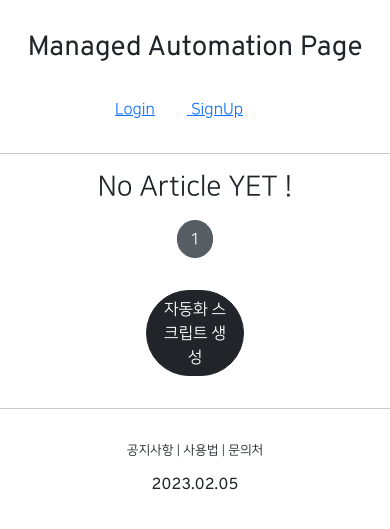
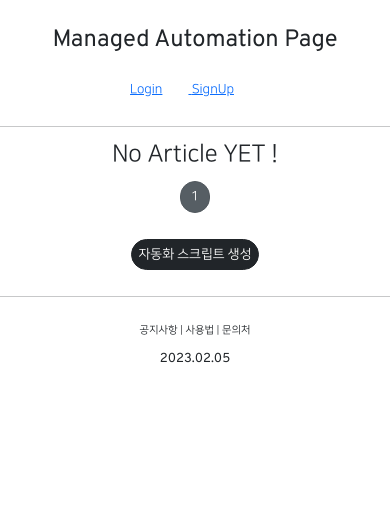
Before and after one commit to mingineer/adminpage, a Django app: page /articles/list/ in a window 390 px wide. Shown: the top 529 px of the page. Run offline with Django 4.2, Linux system fonts and the light colour scheme; data that the repository does not hold is empty; some libraries are stand-ins or nearby versions.

Commit message:
230213 mobile

```diff
--- a/adminpage/settings.py
+++ b/adminpage/settings.py
@@ -38,7 +38,7 @@ SECRET_KEY = env('SECRET_KEY')
 # SECURITY WARNING: don't run with debug turned on in production!
 DEBUG = True
 
-ALLOWED_HOSTS = []
+ALLOWED_HOSTS = ['*']
 
 # Application definition
 
--- a/articleapp/templates/articleapp/list.html
+++ b/articleapp/templates/articleapp/list.html
@@ -3,16 +3,37 @@
 {% block content %}
 
 <style>
-  .container div {
+
+  .container {
+    padding: 0;
+    margin: 0, auto;
+  }
+
+  .container a {
+    width: 42%;
+    max-width: 250px;
+  }
+
+<!--  .container div {
     width: 200px;
     height: 200px;
-    background-color: antiquewhite;
     display: flex;
     justify-content: center;
     align-items: center;
     border-radius: 8px;
     border-radius: 1rem;
+  }-->
+
+  .container div {
+    width: 180px;
+    height: 200px;
+    display: flex;
+    justify-content: center;
+    align-items: center;
+
+    border-radius: 1rem;
   }
+
   .container img {
   width: 100%;
   border-radius: 1rem;
@@ -62,7 +83,7 @@
 
 
 <div style="text-align: center;">
-    <a href="{% url 'articleapp:create' %}" class="btn btn-dark rounded-pill col-3 mt-3 mb-3">
+    <a href="{% url 'articleapp:create' %}" class="btn btn-dark rounded-pill mt-3 mb-3 px-2">
         자동화 스크립트 생성
     </a>
 </div>
--- a/static/base.css
+++ b/static/base.css
@@ -25,3 +25,9 @@
 .header_button {
     margin-right: 2rem;
 }
+
+@media screen and (max-width:500px) {
+    html {
+        font-size: 13px;
+    }
+}
--- a/static/js/magicgrid.js
+++ b/static/js/magicgrid.js
@@ -288,7 +288,7 @@ MagicGrid.prototype.listen = function listen () {
 let magicGrid = new MagicGrid({
   container: '.container',
   animate: true,
-  gutter: 30,
+  gutter: 12,
   static: true,
   useMin: true
 });
--- a/templates/head.html
+++ b/templates/head.html
@@ -2,6 +2,8 @@
 
 <head>
     <meta charset="UTF-8">
+    <meta name="viewport" content="width=device-width, initial-scale=1, shrink-to-fit=no">
+
     <title>managed admin page</title>
 
     <!-- BOOTSTRAP LINK -->
```
